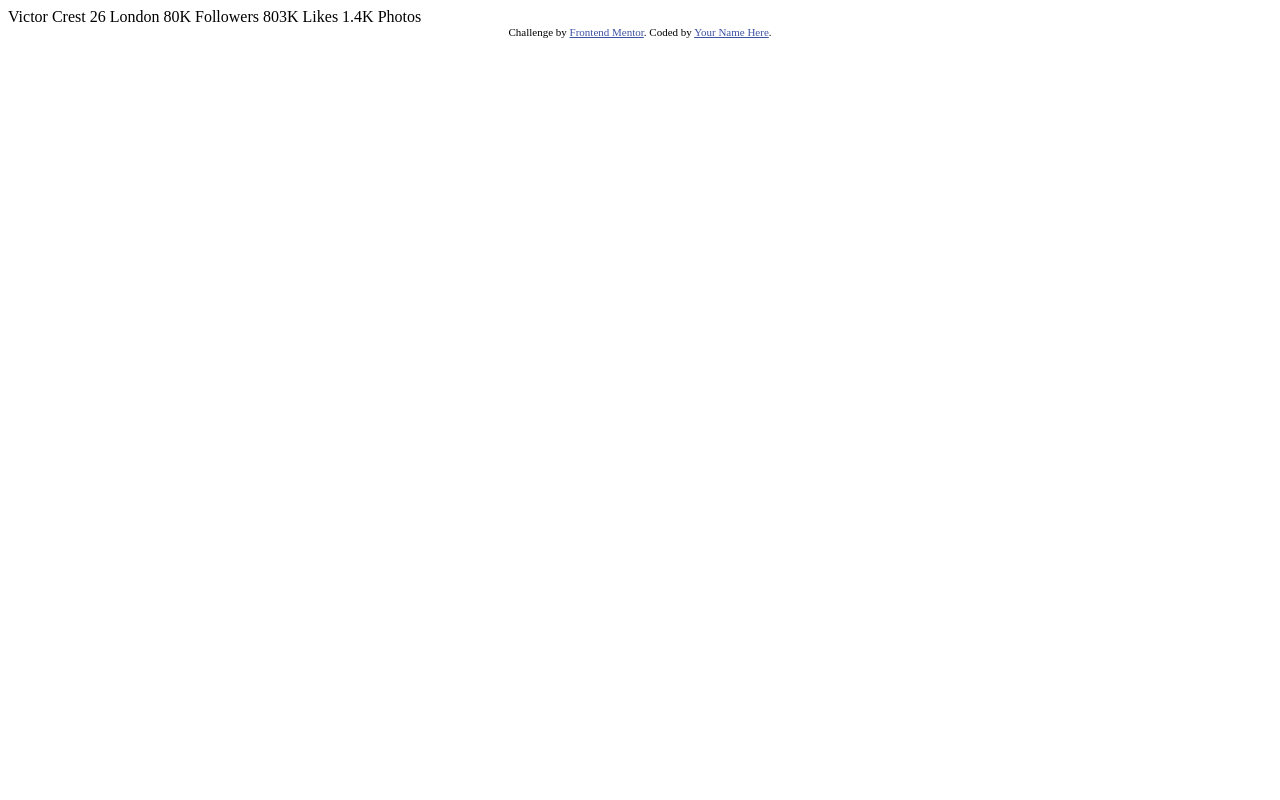
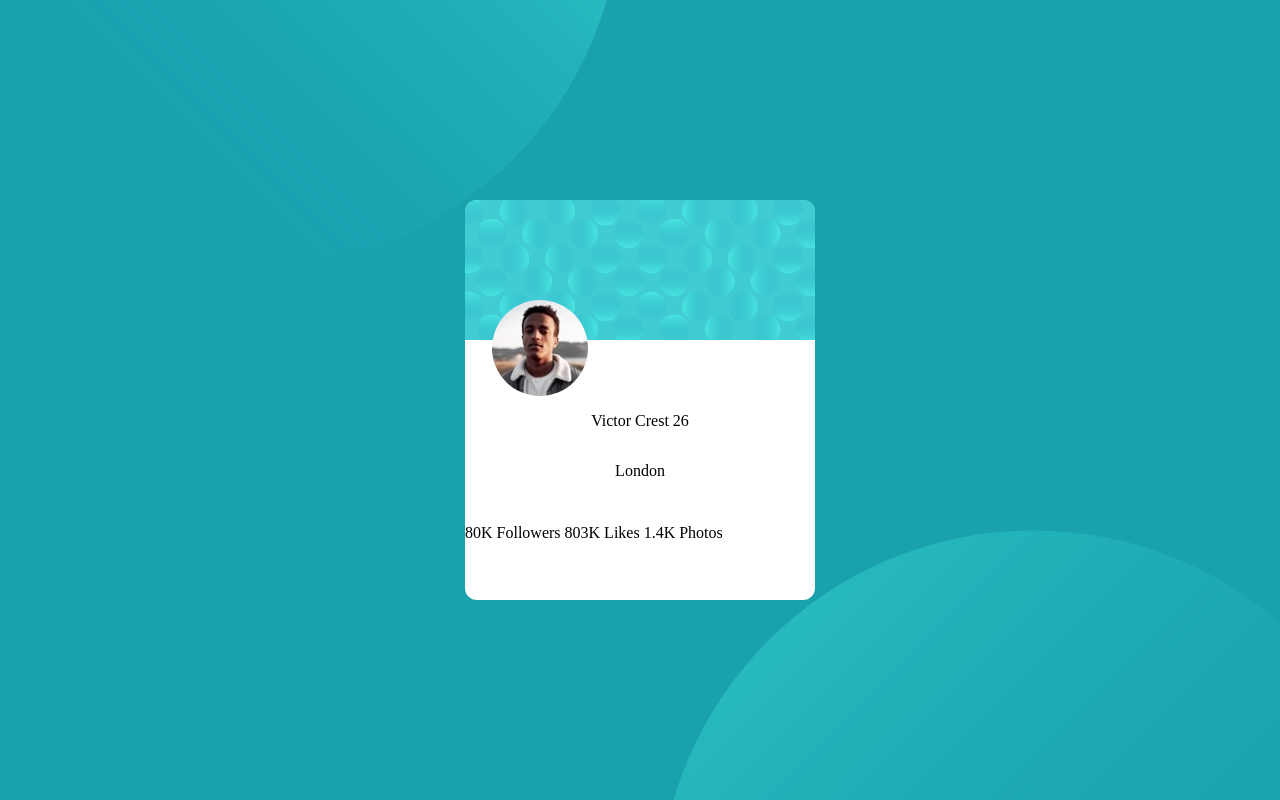
Before and after one commit to Chris94Lee/profile-card-component, a plain HTML site: page index.html in a window 1280 px wide. Drawn offline with Linux system fonts and the light colour scheme.

Commit message:
Progress made on main setup

```diff
--- a/index.html
+++ b/index.html
@@ -1,24 +1,31 @@
 <!DOCTYPE html>
 <html lang="en">
+
 <head>
   <meta charset="UTF-8">
-  <meta name="viewport" content="width=device-width, initial-scale=1.0"> <!-- displays site properly based on user's device -->
+  <meta name="viewport" content="width=device-width, initial-scale=1.0">
+  <!-- displays site properly based on user's device -->
 
   <link rel="icon" type="image/png" sizes="32x32" href="./images/favicon-32x32.png">
 
   <title>Frontend Mentor | Profile card component</title>
 
-  <!-- Feel free to remove these styles or customise in your own stylesheet 👍 -->
-  <style>
-    .attribution { font-size: 11px; text-align: center; }
-    .attribution a { color: hsl(228, 45%, 44%); }
-  </style>
+  <link rel="stylesheet" type="text/css" href="styles.css">
+
 </head>
+
 <body>
-  Victor Crest
-  26
-  London
-
+  <div class="background">
+    <img class="background-top" src="images/bg-pattern-top.svg">
+    <img class="background-bottom" src="images/bg-pattern-bottom.svg">
+    <div class="mainCard">
+      <img src="images/bg-pattern-card.svg" class="top" alt="Card background">
+      <div class="middle">
+        <img src="images/image-victor.jpg" class="victor" alt="Image of Victor">
+        <p>Victor Crest 26</p>
+        <p>London</p>
+      </div>
+      <div class="bottom">
         80K
         Followers
 
@@ -27,9 +34,14 @@
 
         1.4K
         Photos
+      </div>
+    </div>
+    <!--
     <div class="attribution">
       Challenge by <a href="https://www.frontendmentor.io?ref=challenge" target="_blank">Frontend Mentor</a>.
-    Coded by <a href="#">Your Name Here</a>.
+      Coded by <a href="#">Chris Lee</a>.
+    </div>-->
   </div>
 </body>
+
 </html>
--- /dev/null
+++ b/styles.css
@@ -0,0 +1,67 @@
+.attribution {
+    font-size: 11px; text-align: center;
+}
+
+.attribution a {
+    color: hsl(228, 45%, 44%);
+}
+
+body{
+    width: 100%;
+    margin: auto;
+    min-height: 100vh;
+}
+
+.background{
+    background-color: hsl(185, 75%, 39%);
+    min-height: 100vh;
+    display: flex;
+    flex-direction: column;
+    justify-content: center;
+    z-index: 1;
+}
+
+.background-top{
+    width: 750px;
+    position: fixed;
+    top:-60%;
+    left: -10%;
+    z-index: 2;
+}
+
+.background-bottom{
+    width: 750px;
+    position: fixed;
+    bottom: -60%;
+    right: -10%;
+    z-index: 2;
+}
+
+.mainCard{
+    height: 400px;
+    width: 350px;
+    background-color: white;
+    margin: 0 auto;
+    border-radius: 12px;
+    z-index: 3;
+}
+
+.top{
+    background-image: url("images/bg-pattern-card.svg");
+    height: 35%;
+    border-radius: 12px 12px 0px 0px;
+}
+
+.middle{
+    display: flex;
+    flex-direction: column;
+    justify-content: center;
+    align-items: center;
+    height: 45%;
+    transform: translate(0, -20%);
+}
+
+.victor{
+    translate: -100px;
+    border-radius: 80px;
+}
```
Lines whose indentation alone changed are shown as unchanged.
